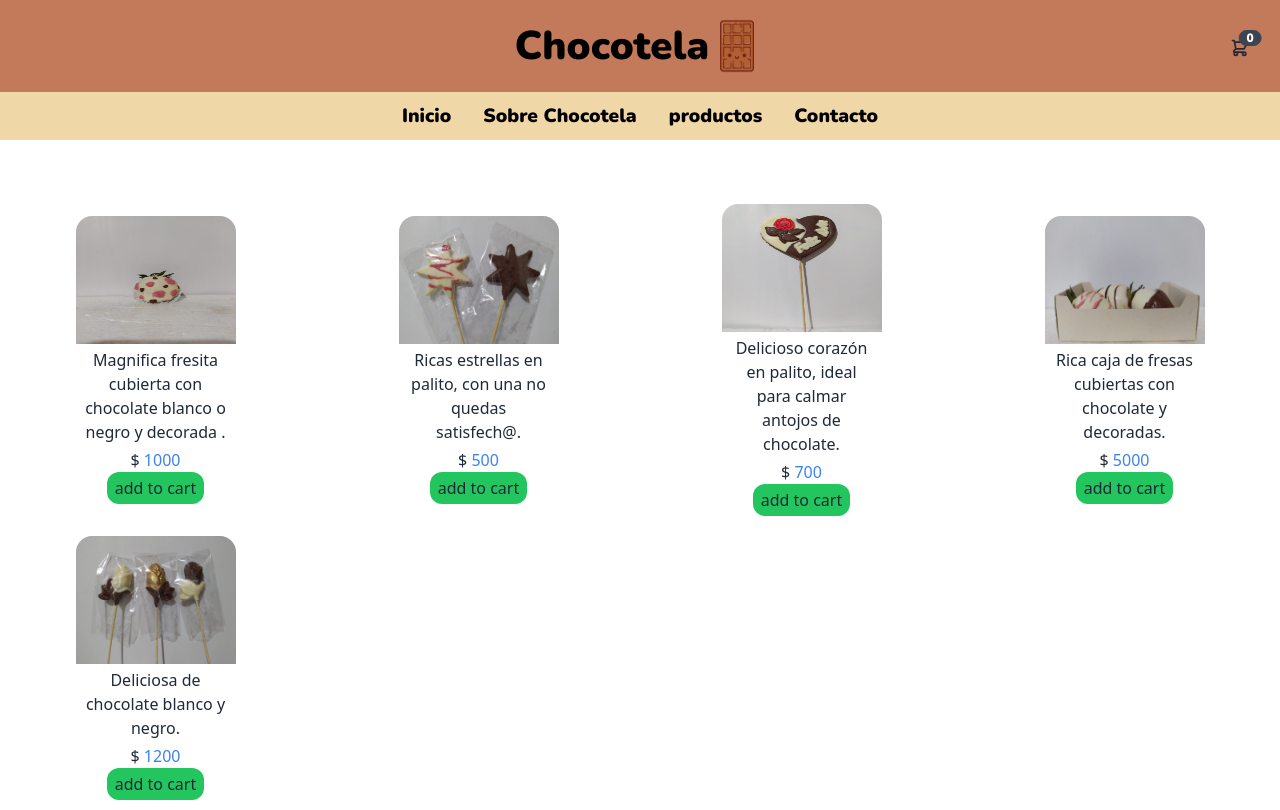
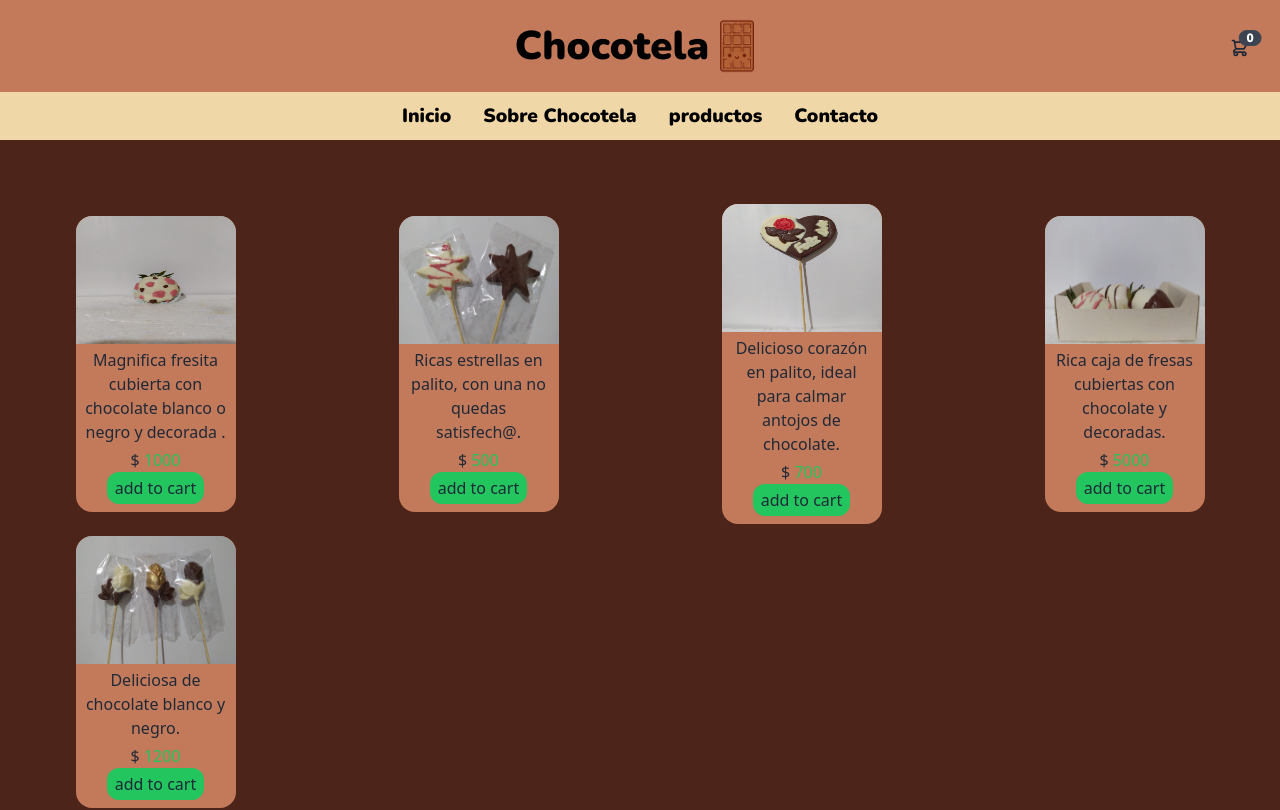
Before and after one commit to Trueqo/Chocotela, a React (Vite) app: page /product in a window 1280 px wide. Shown: the top 810 px of the page. Built offline with nearby package versions, Linux system fonts and the light colour scheme.

Commit message:
bug with routes

```diff
--- a/src/Components/Products/Products.jsx
+++ b/src/Components/Products/Products.jsx
@@ -6,14 +6,14 @@ const Products = () => {
   const{addItemToCart} = useContext(CartContext)
 
   return (
-    <div className='grid grid-cols-1 sm:grid-cols-2 md:grid-cols-3 lg:grid-cols-4 pt-[4rem] pb-[4rem] gap-3 '>
+    <div className='bg-color5 grid grid-cols-1 sm:grid-cols-2 md:grid-cols-3 lg:grid-cols-4 pt-[4rem] pb-[4rem] gap-3 '>
     {products.map((product,i) => (
-      <div key={i} className='w-[10rem] h-auto m-auto flex flex-col items-center  bg-white rounded-2xl
-      '>
+      <div key={i} className='w-[10rem] h-auto m-auto flex flex-col items-center rounded-2xl
+      bg-color4'>
         <img src={product.Image} className='w-[10rem] h-[8rem] rounded-t-2xl'/>
         <h1>{product.name}</h1>
         <p className='w-[9rem] h-auto py-1 text-center '>{product.description}</p>
-        <p>$ <span className='text-blue-500'>{product.price}</span></p>
+        <p>$ <span className='text-green-500'>{product.price}</span></p>
         <button onClick={()=> addItemToCart(product)}
         className='bg-green-500 rounded-xl px-2 py-1 mb-2'>
           add to cart
```
Also changed, not shown: vercel.json (added).
